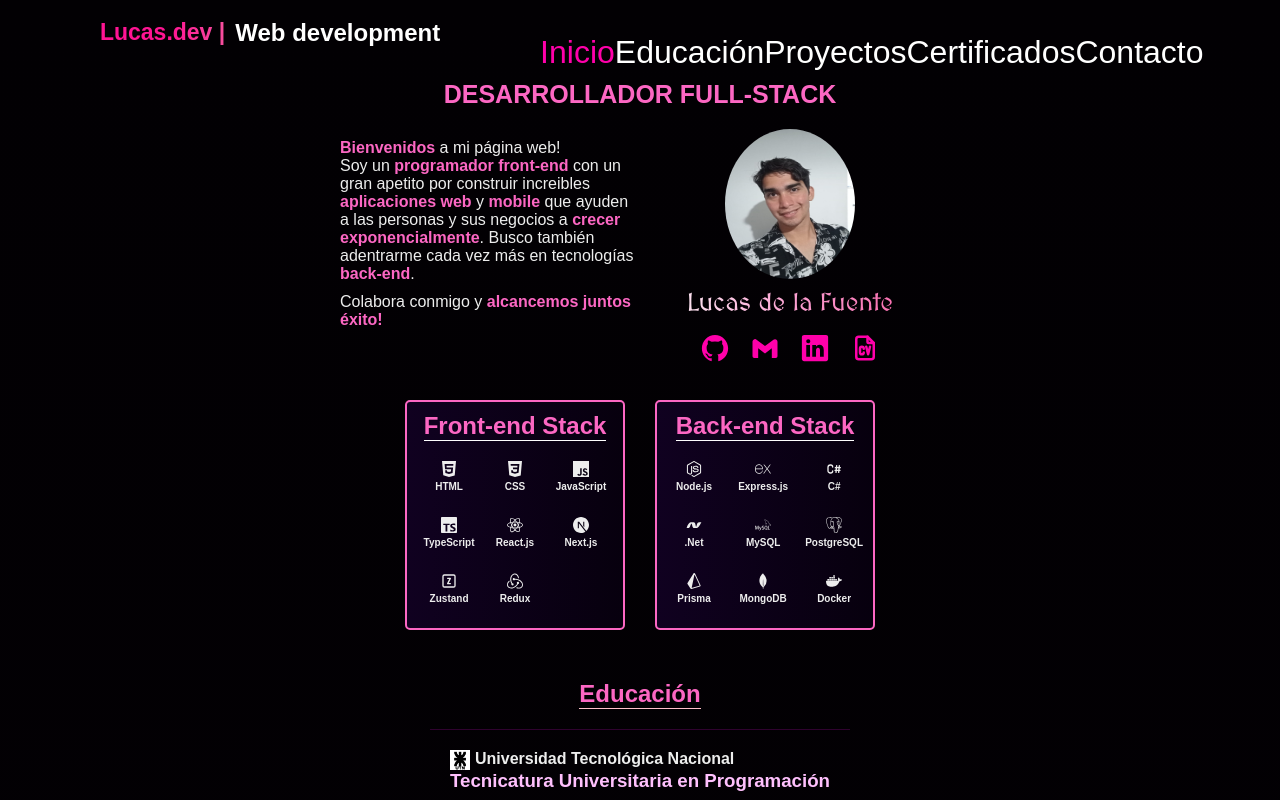
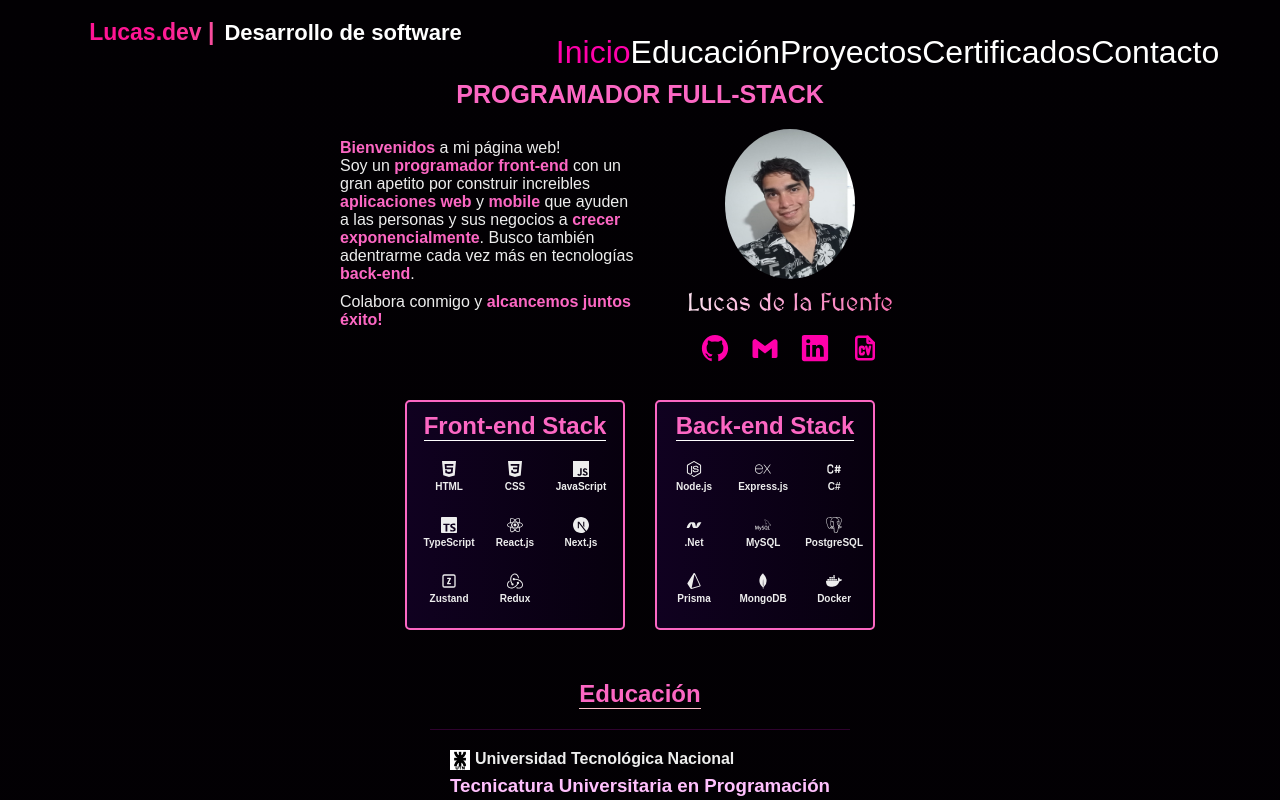
Before and after one commit to Lucano17/lucas.dev-page, a Next.js app: page / in a window 1280 px wide. Shown: the top 800 px of the page. Built offline with nearby package versions, Linux system fonts and the light colour scheme; a web font is replaced by a local one.

Commit message:
Styles: NavBar

```diff
--- a/src/components/education/EducationCard.module.css
+++ b/src/components/education/EducationCard.module.css
@@ -8,6 +8,7 @@
 
 .container h3 {
   color: rgb(255, 192, 253);
+  margin-top: 5px;
 }
 
 .institutionHeadContainer {
--- a/src/components/ui/navbar/NavBar.module.css
+++ b/src/components/ui/navbar/NavBar.module.css
@@ -10,8 +10,6 @@
   transition: 1s;
   z-index: 1000;
 }
-
-
 
 .navOpen {
   display: flex;
@@ -28,12 +26,11 @@
   display: flex;
   font-size: 2em;
   font-weight: 400;
+  border: none;
   color: white;
-    padding-top: 40px;
-    border: none;
+  margin-top: 40px;
   background-color: transparent;
 }
-
 
 .navOnScroll {
   position: fixed;
@@ -48,22 +45,31 @@
   border-bottom: 1px solid rgb(81, 64, 64);
 }
 
-
 .logo {
   display: flex;
   color: white;
   font-weight: 600;
-      font-size: 22px;
   align-items: center;
 }
 
-    .logo button {
+.logo p {
+  font-size: 22px;
+}
+
+.logoButton {
   margin-right: 10px;
   border: none;
   font-weight: 600;
   font-size: 23px;
   cursor: pointer;
-        background: linear-gradient(90deg, #FF1493, #FF1493, rgb(246, 87, 159), #FF1493, #FF1493);
+  background: linear-gradient(
+    90deg,
+    #ff1493,
+    #ff1493,
+    rgb(246, 87, 159),
+    #ff1493,
+    #ff1493
+  );
   background-size: 200%;
   background-clip: text;
   -webkit-background-clip: text;
@@ -72,21 +78,40 @@
 }
 
 .closeIcon {
+  position: absolute;
   font-size: 2em;
-        margin-top: 30px;
+  margin-left: 350px;
+  cursor: pointer;
+  border: 1px solid rgb(255, 0, 170);
+  border-radius: 9px;
+}
+
+.mobileHeader {
+  display: flex;
+  flex-direction: row;
+  justify-content: center;
+  margin-top: 40px;
+  border-bottom: 1px solid rgb(34, 0, 34);
+  padding-bottom: 20px;
+  width: 100vh;
+}
+
+.navLink:hover {
   cursor: pointer;
 }
 
-    .navLink:hover{
-        cursor: pointer
+.activeSection {
+  display: inline-block;
+  color: rgb(255, 0, 170);
+  border: none;
+  border-left: 4px solid rgb(255, 0, 170);
+  padding-left: 5px;
 }
 
-    .activeSection {
-        color: rgb(255, 0, 170);
-    }
-
-    .linksContainer {
+.linksContainer li {
   list-style-type: none;
+  display: flex;
+  flex-direction: column;
 }
 
 /* @keyframes borderAnimation {
@@ -107,7 +132,7 @@
   }
 }
 
-    @media (min-width: 1070px){
+@media (min-width: 1070px) {
   .logo {
     font-size: 1.5em;
   }
@@ -124,11 +149,18 @@
     width: 50%;
     align-items: center;
   }
+  .activeSection {
+    display: inline-block;
+    color: rgb(255, 0, 170);
+    border: none;
+  }
   .navLink {
     position: relative;
     font-weight: 400;
     padding-top: 0px;
-        font-size: 1.0em;
+    margin-top: 0;
+    border: none;
+    font-size: 1em;
     transition: 0.5s;
   }
   .navLink:hover {
@@ -152,6 +184,9 @@
     cursor: pointer;
     margin-top: 10px;
   }
+  .linksContainer li {
+  list-style-type: none;
+}
 }
 
 @media (max-width: 410px) {
--- a/src/components/ui/navbar/NavBar.tsx
+++ b/src/components/ui/navbar/NavBar.tsx
@@ -13,13 +13,16 @@ export const NavBar = () => {
   const [activeSection, setActiveSection] = useState("Home");
   const scrollPosition = useScrollPosition();
 
-  const links = useMemo(() => [
+  const links = useMemo(
+    () => [
       { id: 1, link: "Home", navName: "Inicio" },
       { id: 2, link: "Education", navName: "Educación" },
       { id: 3, link: "Projects", navName: "Proyectos" },
       { id: 4, link: "Certificates", navName: "Certificados" },
-    { id: 5, link: "Contact", navName: "Contacto" }
-  ], []);
+      { id: 5, link: "Contact", navName: "Contacto" },
+    ],
+    []
+  );
 
   useEffect(() => {
     const handleScroll = () => {
@@ -64,7 +67,6 @@ export const NavBar = () => {
     height: 0,
   });
 
-
   useEffect(() => {
     setWindowDimention({
       width: window.innerWidth,
@@ -84,8 +86,6 @@ export const NavBar = () => {
     };
   }, []);
 
-
-
   return (
     <>
       <div
@@ -99,10 +99,18 @@ export const NavBar = () => {
         }
       >
         {!navBarOpen && (
-          <p className={styles.logo}>
-            <button onClick={()=>{handleSectionClick("Home")}}>Lucas.dev | </button>
-            Web development
-          </p>
+          <div className={styles.logo}>
+            <button
+              className={styles.logoButton}
+              onClick={() => {
+                handleSectionClick("Home");
+              }}
+            >
+              Lucas.dev |{" "}
+            </button>
+
+            <p>Desarrollo de software</p>
+          </div>
         )}
 
         {!navBarOpen && windowDimention.width < 1070 ? (
@@ -113,14 +121,25 @@ export const NavBar = () => {
           />
         ) : (
           windowDimention.width < 1070 && (
+            <div className={styles.mobileHeader}>
+              <button
+                className={styles.logoButton}
+                onClick={() => {
+                  handleSectionClick("Home");
+                }}
+              >
+                Lucas.dev
+              </button>
               <IoCloseSharp
                 className={styles.closeIcon}
                 onClick={() => setNavBarOpen(!navBarOpen)}
                 color="white"
               />
+            </div>
           )
         )}
         {navBarOpen && (
+          // Mobile
           <ul className={styles.linksContainer}>
             <li>
               {links.map((x) => (
--- a/src/screens/Home.tsx
+++ b/src/screens/Home.tsx
@@ -40,7 +40,7 @@ const backEndTechs: Techs[] = [
 export const HomePage = () => {
   return (
     <div id="Home" className={styles.container}>
-      <h1>DESARROLLADOR FULL-STACK</h1>
+      <h1>PROGRAMADOR FULL-STACK</h1>
       <div className={styles.sectionContainer}>
         <section>
           <p>
```
Lines whose indentation alone changed are shown as unchanged.
